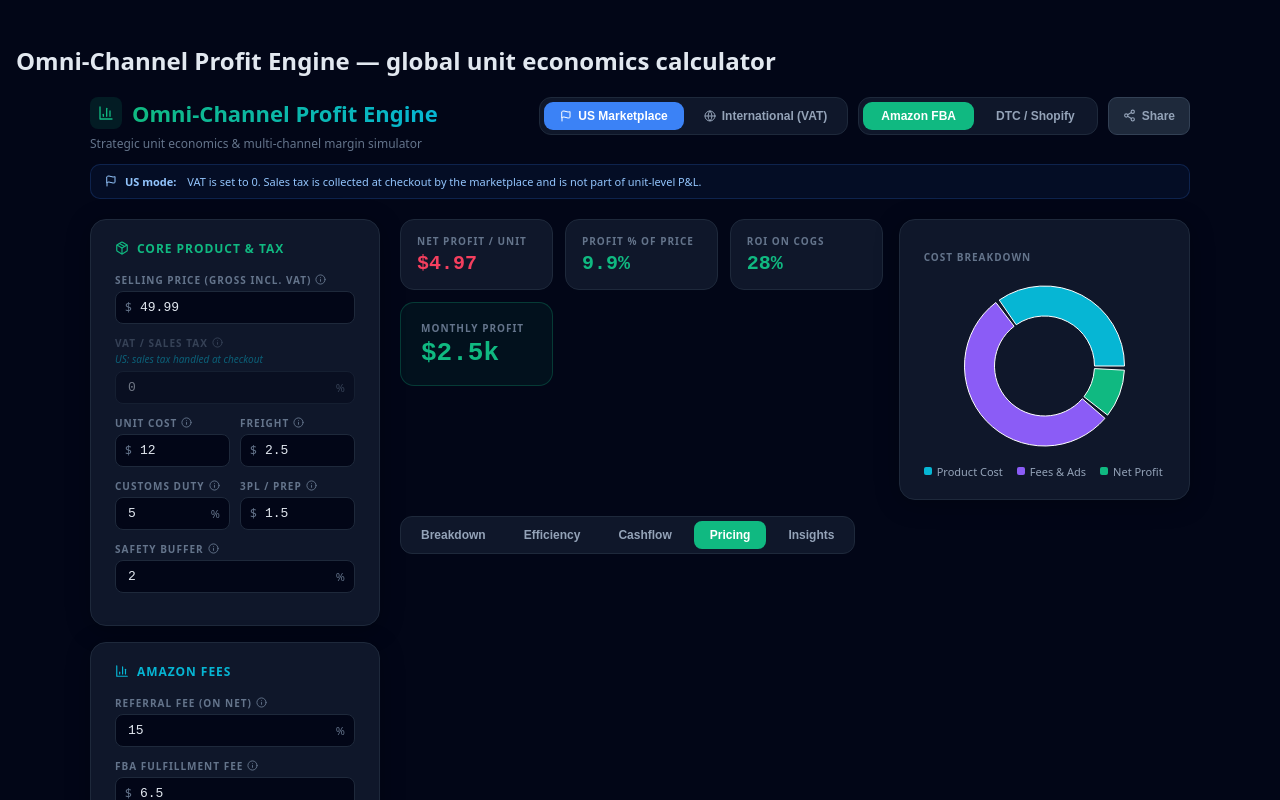
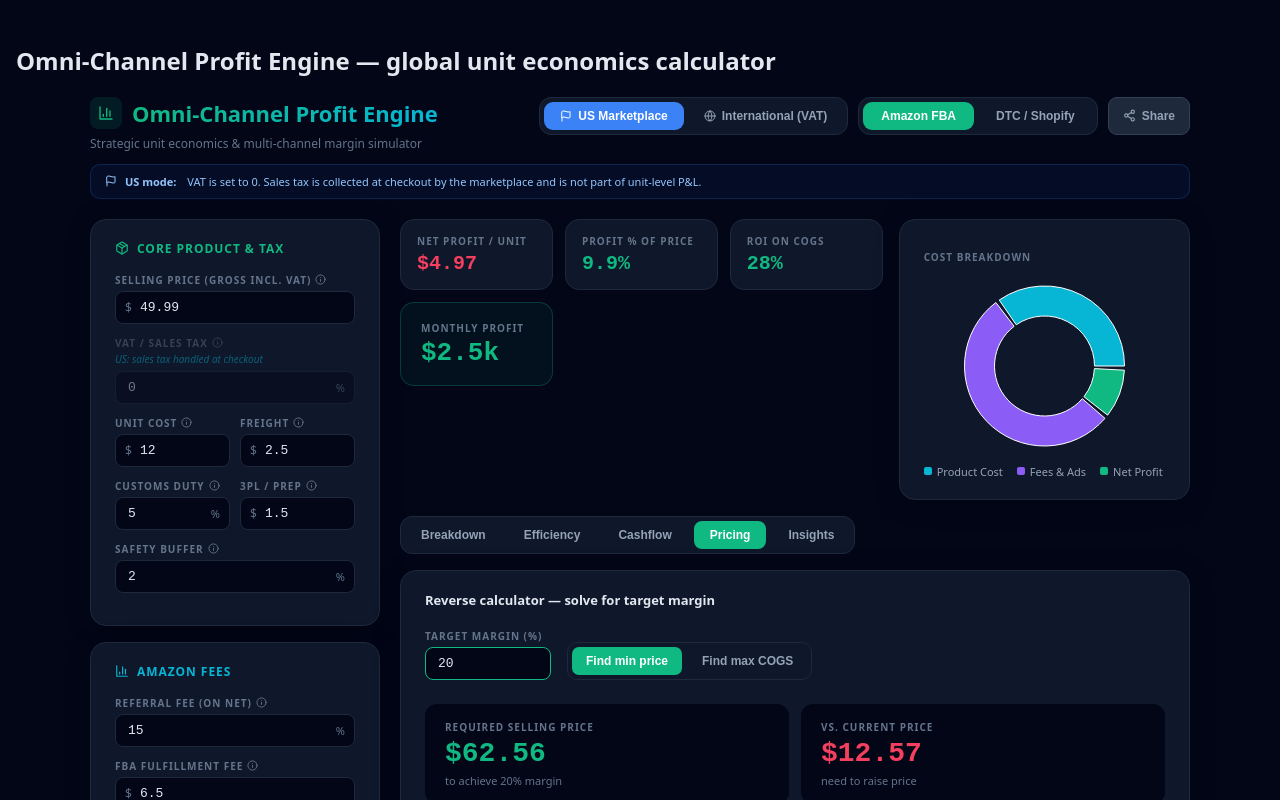
Before and after one commit to avielg-droid/amazon-calculator, a React (Vite) app: page / in a window 1280 px wide. Both pictures are taken after a click on the button "Pricing". Shown: the top 800 px of the page. Built offline with nearby package versions, Linux system fonts and the light colour scheme.

Commit message:
feat: reverse calculator and price sensitivity table

```diff
--- a/App.jsx
+++ b/App.jsx
@@ -200,6 +200,8 @@ export default function App() {
   const [inputErrors, setInputErrors] = useState({});
   const [toast, setToast] = useState(null);
   const [orderQty, setOrderQty] = useState(500);
+  const [targetMargin, setTargetMargin] = useState(20);
+  const [solveFor, setSolveFor] = useState("price"); // "price" | "cogs"
 
   const handleShare = useCallback(() => {
     try {
@@ -685,6 +687,164 @@ export default function App() {
             </div>
           )}
 
+          {/* ── TAB: PRICING ── */}
+          {activeTab === "pricing" && (
+  <div style={{ display: "flex", flexDirection: "column", gap: 16 }}>
+    <div style={CARD}>
+      <div style={{ fontSize: 13, fontWeight: 600, marginBottom: 20 }}>Reverse calculator — solve for target margin</div>
+
+      <div style={{ display: "flex", flexWrap: "wrap", gap: 16, alignItems: "flex-end", marginBottom: 24 }}>
+        <div>
+          <label style={LABEL}>Target margin (%)</label>
+          <input
+            type="number" value={targetMargin} min={1} max={99}
+            onChange={e => setTargetMargin(Math.min(99, Math.max(1, parseFloat(e.target.value) || 20)))}
+            style={{
+              width: 100, background: C.s95, border: `1px solid ${C.emerald}`, borderRadius: 8,
+              padding: "8px 12px", fontSize: 13, color: "#e2e8f0", outline: "none",
+              fontFamily: "ui-monospace, monospace",
+            }}
+          />
+        </div>
+        <div style={{ display: "flex", gap: 6, background: C.s9, border: `1px solid ${C.s8}`, borderRadius: 10, padding: 4 }}>
+          {[["price", "Find min price"], ["cogs", "Find max COGS"]].map(([val, label]) => (
+            <button key={val} onClick={() => setSolveFor(val)} style={{
+              padding: "7px 14px", borderRadius: 7, fontSize: 12, fontWeight: 600,
+              cursor: "pointer", border: "none",
+              background: solveFor === val ? C.emerald : "transparent",
+              color: solveFor === val ? "#fff" : C.s4,
+            }}>{label}</button>
+          ))}
+        </div>
+      </div>
+
+      {(() => {
+        const M = targetMargin / 100;
+        const R = (Number(inputs.referralFee) || 0) / 100;
+        const T = (Number(inputs.adSpendShare) || 0) / 100;
+        const F = (Number(inputs.fbaFee) || 0) + (Number(inputs.storageFee) || 0);
+        const vatFactor = isUS ? 1 : 1 / (1 + (Number(inputs.vatRate) || 0) / 100);
+        const COGS = s.totalCOGS;
+        const P = Number(inputs.sellingPrice) || 0;
+        const denominator = vatFactor - R - T - M;
+        let solvedPrice = null, solvedCOGS = null, feasible = true;
+
+        if (solveFor === "price") {
+          if (denominator <= 0) feasible = false;
+          else solvedPrice = (F + COGS) / denominator;
+        } else {
+          solvedCOGS = P * denominator - F;
+          if (solvedCOGS < 0) feasible = false;
+        }
+
+        const currentGap = solveFor === "price"
+          ? (solvedPrice != null ? P - solvedPrice : null)
+          : (solvedCOGS != null ? solvedCOGS - COGS : null);
+
+        return feasible ? (
+          <div style={{ display: "flex", flexWrap: "wrap", gap: 12 }}>
+            {solveFor === "price" ? (
+              <>
+                <div style={{ background: C.s95, borderRadius: 12, padding: "16px 20px", flex: 1, minWidth: 160 }}>
+                  <div style={LABEL}>Required selling price</div>
+                  <div style={{ fontSize: 28, fontWeight: 700, color: C.emerald, ...MONO }}>${fmt(solvedPrice)}</div>
+                  <div style={{ fontSize: 11, color: C.s5, marginTop: 4 }}>to achieve {targetMargin}% margin</div>
+                </div>
+                <div style={{ background: C.s95, borderRadius: 12, padding: "16px 20px", flex: 1, minWidth: 160 }}>
+                  <div style={LABEL}>vs. current price</div>
+                  <div style={{ fontSize: 28, fontWeight: 700, color: currentGap != null && currentGap >= 0 ? C.emerald : C.rose, ...MONO }}>
+                    {currentGap != null ? `${currentGap >= 0 ? "+" : ""}$${fmt(Math.abs(currentGap))}` : "—"}
+                  </div>
+                  <div style={{ fontSize: 11, color: C.s5, marginTop: 4 }}>
+                    {currentGap != null && currentGap >= 0 ? "current price exceeds target ✓" : "need to raise price"}
+                  </div>
+                </div>
+              </>
+            ) : (
+              <>
+                <div style={{ background: C.s95, borderRadius: 12, padding: "16px 20px", flex: 1, minWidth: 160 }}>
+                  <div style={LABEL}>Max allowable COGS</div>
+                  <div style={{ fontSize: 28, fontWeight: 700, color: C.emerald, ...MONO }}>${fmt(solvedCOGS)}</div>
+                  <div style={{ fontSize: 11, color: C.s5, marginTop: 4 }}>to achieve {targetMargin}% margin</div>
+                </div>
+                <div style={{ background: C.s95, borderRadius: 12, padding: "16px 20px", flex: 1, minWidth: 160 }}>
+                  <div style={LABEL}>vs. current COGS</div>
+                  <div style={{ fontSize: 28, fontWeight: 700, color: currentGap != null && currentGap >= 0 ? C.emerald : C.rose, ...MONO }}>
+                    {currentGap != null ? `${currentGap >= 0 ? "+" : "-"}$${fmt(Math.abs(currentGap))}` : "—"}
+                  </div>
+                  <div style={{ fontSize: 11, color: C.s5, marginTop: 4 }}>
+                    {currentGap != null && currentGap >= 0 ? "room to negotiate up ✓" : "must reduce COGS"}
+                  </div>
+                </div>
+              </>
+            )}
+          </div>
+        ) : (
+          <div style={{ padding: "16px 20px", background: "#f43f5e10", border: `1px solid #f43f5e30`, borderRadius: 10, color: C.rose, fontSize: 13 }}>
+            {targetMargin}% margin not achievable with current fee structure. Fees + ads alone consume {fmt((R + T) * 100, 1)}% of revenue.
+          </div>
+        );
+      })()}
+    </div>
+
+    {/* Price sensitivity table */}
+    <div style={CARD}>
+      <div style={{ fontSize: 13, fontWeight: 600, marginBottom: 16 }}>Price sensitivity</div>
+      <div style={{ overflowX: "auto" }}>
+        <table style={{ width: "100%", borderCollapse: "collapse", fontSize: 12 }}>
+          <thead>
+            <tr style={{ borderBottom: `1px solid ${C.s8}` }}>
+              {["Price", "Net profit/unit", "Margin %", "Monthly profit", "ROI"].map(h => (
+                <th key={h} style={{ padding: "6px 10px", textAlign: "right", color: C.s5, fontWeight: 600, fontSize: 10, textTransform: "uppercase", letterSpacing: "0.06em" }}>{h}</th>
+              ))}
+            </tr>
+          </thead>
+          <tbody>
+            {[-10, -5, -2, -1, 0, 1, 2, 5, 10].map(delta => {
+              const P = (Number(inputs.sellingPrice) || 0) + delta;
+              if (P <= 0) return null;
+              const R = (Number(inputs.referralFee) || 0) / 100;
+              const T = (Number(inputs.adSpendShare) || 0) / 100;
+              const F = (Number(inputs.fbaFee) || 0) + (Number(inputs.storageFee) || 0);
+              const vatFactor = isUS ? 1 : 1 / (1 + (Number(inputs.vatRate) || 0) / 100);
+              const netRev = P * vatFactor;
+              const fees = P * R + F;
+              const adSpend = P * T;
+              const profit = netRev - s.totalCOGS - fees - adSpend;
+              const margin = (profit / P) * 100;
+              const roi = (profit / s.totalCOGS) * 100;
+              const monthlyProfit = profit * s.monthlyUnits;
+              const isCurrent = delta === 0;
+              return (
+                <tr key={delta} style={{
+                  borderBottom: `1px solid ${C.s8}`,
+                  background: isCurrent ? `${C.emerald}10` : "transparent",
+                }}>
+                  <td style={{ padding: "8px 10px", textAlign: "right", fontWeight: isCurrent ? 700 : 400, color: isCurrent ? C.emerald : "#e2e8f0", ...MONO }}>
+                    ${fmt(P)} {isCurrent && <span style={{ fontSize: 9, color: C.s5 }}>current</span>}
+                  </td>
+                  <td style={{ padding: "8px 10px", textAlign: "right", color: profit >= 0 ? C.emerald : C.rose, ...MONO, fontWeight: 600 }}>
+                    {profit >= 0 ? `$${fmt(profit)}` : `-$${fmt(Math.abs(profit))}`}
+                  </td>
+                  <td style={{ padding: "8px 10px", textAlign: "right", color: margin > 20 ? C.emerald : margin > 10 ? C.amber : C.rose, ...MONO }}>
+                    {fmt(margin, 1)}%
+                  </td>
+                  <td style={{ padding: "8px 10px", textAlign: "right", color: monthlyProfit >= 0 ? "#e2e8f0" : C.rose, ...MONO }}>
+                    {monthlyProfit >= 0 ? `$${fmtK(monthlyProfit)}` : `-$${fmtK(Math.abs(monthlyProfit))}`}
+                  </td>
+                  <td style={{ padding: "8px 10px", textAlign: "right", color: roi > 50 ? C.emerald : roi > 20 ? C.amber : C.rose, ...MONO }}>
+                    {fmt(roi, 0)}%
+                  </td>
+                </tr>
+              );
+            })}
+          </tbody>
+        </table>
+      </div>
+    </div>
+  </div>
+)}
+
           {/* ── TAB: INSIGHTS ── */}
           {activeTab === "insights" && (
             <div style={CARD}>
```
